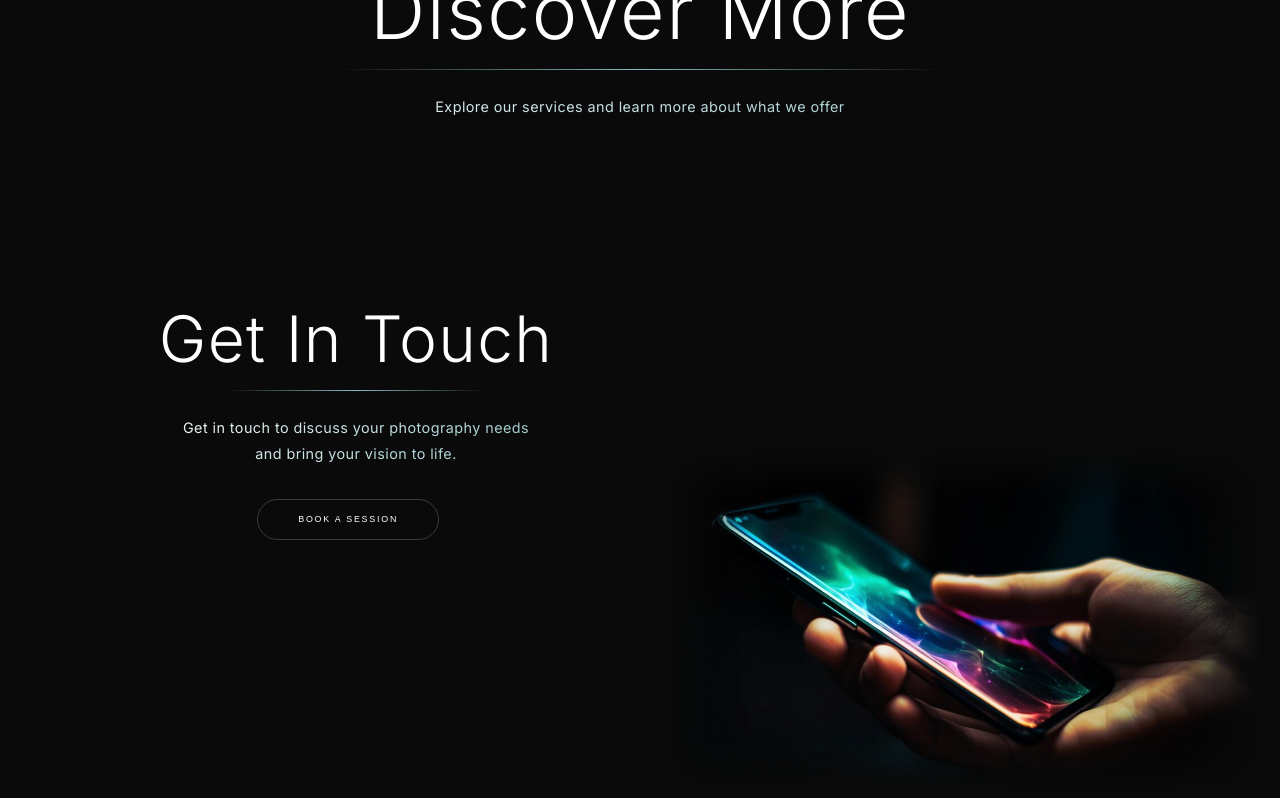
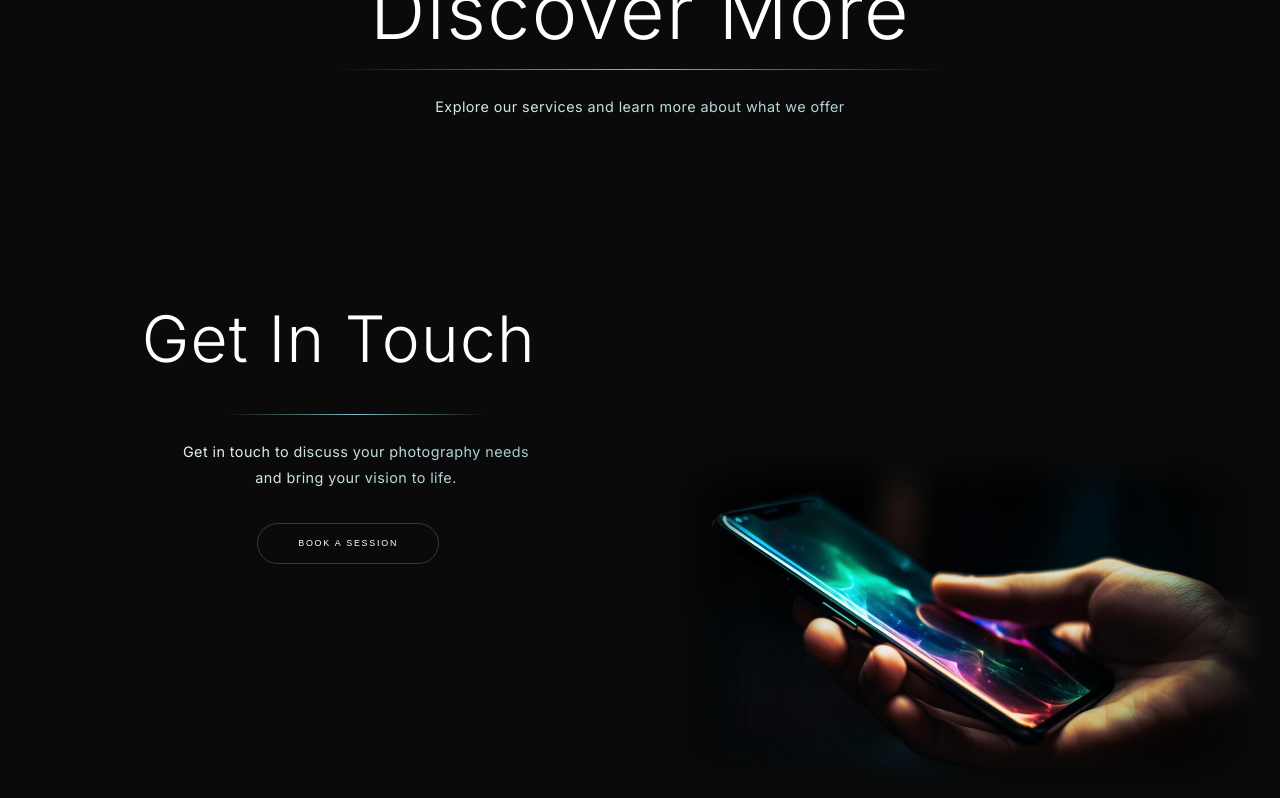
Before and after one commit to Ashton607/luxphotography, a React (Vite) app in the folder luxpg/: page /#/ in a window 1280 px wide. Shown: the part 2157-2955 px from the top of the page. Built offline with nearby package versions, Linux system fonts and the light colour scheme.

Commit message:
contact section animation added

```diff
--- a/luxpg/src/components/contact-explore/ContactExplore.css
+++ b/luxpg/src/components/contact-explore/ContactExplore.css
@@ -16,9 +16,12 @@
   font-size: clamp(2.8rem, 6vw, 4rem);
   font-weight: 300;
   color: #ffffff;
-
+  margin-right: 80px;
   letter-spacing: 0.02em;
   align-self: end;
+}
+.contact-explore-title.animate-in {
+  animation: Popup 1.2s cubic-bezier(0.34, 1.56, 0.64, 1) forwards;
 }
 
 .contact-left {
@@ -28,6 +31,15 @@
   flex-direction: column;
   gap: 1.5rem;
   align-self: start;
+  opacity: 0;
+  transform: translateX(-40px);
+  transition: opacity 0.9s cubic-bezier(0.22, 1, 0.36, 1),
+              transform 0.9s cubic-bezier(0.22, 1, 0.36, 1);
+}
+
+.contact-left.animate-in {
+  opacity: 1;
+  transform: translateX(0);
 }
 
 .contact-divider {
@@ -35,6 +47,12 @@
   height: 1px;
   background: linear-gradient(90deg, transparent, #86bcc0, transparent);
   transition: width 1s cubic-bezier(0.22, 1, 0.36, 1) 0.35s;
+  opacity: 0;
+  transform: translateY(10px);
+}
+.contact-divider.animate-in {
+  opacity: 1;
+  transform: translateY(0);
 }
 
 .contact-divider.visible {
@@ -50,6 +68,14 @@
   -webkit-text-fill-color: transparent;
   margin: 0;
   letter-spacing: 0.03em;
+}
+.contact-explore-subtitle.animate-in {
+  animation: Popup 1.2s cubic-bezier(0.34, 1.56, 0.64, 1) forwards;
+}
+
+@keyframes Popup {
+  from { opacity: 0; transform: translateY(50px); }
+  to   { opacity: 1; transform: translate(0); }
 }
 
 .contact-btn {
@@ -74,11 +100,18 @@
   transition: background 1.5s ease, color 0.8s ease;
 }
 
+.contact-btn.animate-in {
+  animation: Popup 1.2s cubic-bezier(0.34, 1.56, 0.64, 1) forwards;
+}
+
 .contact-right {
   grid-column: 2;
   grid-row: 1 / 3;
   display: flex;
   margin-right: -15%;
+}
+.contact-right.animate-in {
+  animation: Reveal 1.2s cubic-bezier(0.22, 1, 0.36, 1) forwards;
 }
 
 .contact-img {
@@ -90,6 +123,12 @@
                       linear-gradient(to right, transparent 0%, black 15%, black 85%, transparent 100%);
   mask-composite: intersect;
   -webkit-mask-composite: source-in;
+}
+
+@keyframes Reveal {
+  0%   { opacity: 0; filter: blur(8px); transform: scale(0.97); }
+  60%  { filter: blur(2px); }
+  100% { opacity: 1; filter: blur(0px); transform: scale(1); }
 }
 
 @media (max-width: 768px) {
--- a/luxpg/src/components/contact-explore/ContactExplore.jsx
+++ b/luxpg/src/components/contact-explore/ContactExplore.jsx
@@ -4,10 +4,48 @@ import contact from '../../assets/contact.png'
 
 const ContactExplore = () => {
 
+  {/*Contact Section*/}
+  useEffect(() => {
+  const observer = new IntersectionObserver((entries) => {
+    entries.forEach(entry => {
+      const left = entry.target.querySelector('.contact-left')
+      const h2 = entry.target.querySelector('.contact-explore-title')
+      const hr = entry.target.querySelector('.contact-divider')
+      const p = entry.target.querySelector('.contact-explore-subtitle')
+      const btn = entry.target.querySelector('.contact-btn')
+      const img = entry.target.querySelector('.contact-right')
+
+      if (entry.isIntersecting) {
+        left.classList.add('animate-in');
+        h2.classList.add('animate-in');
+        hr.classList.add('animate-in');
+        p.classList.add('animate-in');
+        btn.classList.add('animate-in');
+        img.classList.add('animate-in');
+      } else {
+        left.classList.remove('animate-in');
+        h2.classList.remove('animate-in');
+        hr.classList.remove('animate-in');
+        p.classList.remove('animate-in');
+        btn.classList.remove('animate-in');
+        img.classList.remove('animate-in');
+      }
+    });
+  }, { threshold: 0.1 });
+
+  const ContactSection = document.querySelector('.contact-section');
+  if (ContactSection) {
+    observer.observe(ContactSection);
+  }
+
+  return () => observer.disconnect();
+}, []);
+
   return (
-   <div className="contact-section">
+  <div className="contact-section">
+
+  <div className="contact-left">
     <h2  className="contact-explore-title">Get In Touch</h2>
-  <div className="contact-left">
     <hr className="contact-divider" />
     <p  className="contact-explore-subtitle">
       Get in touch to discuss your photography needs<br />
```
